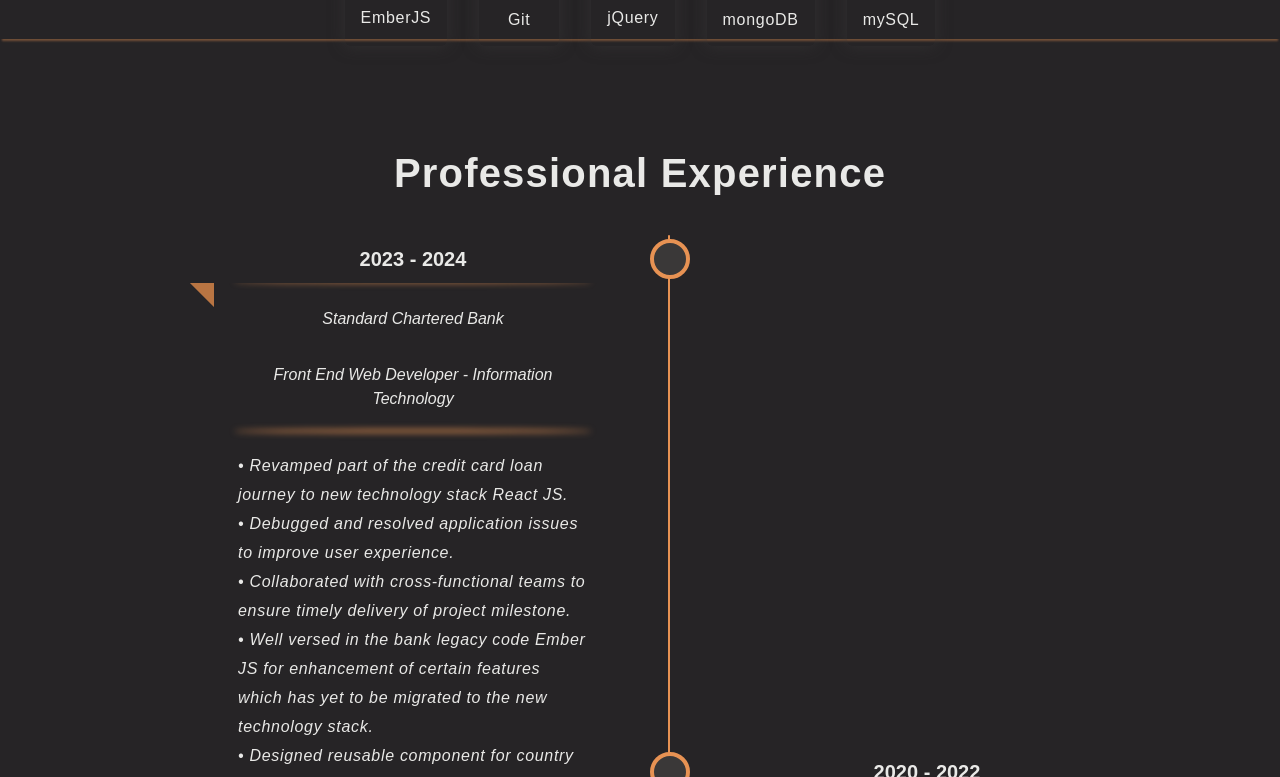
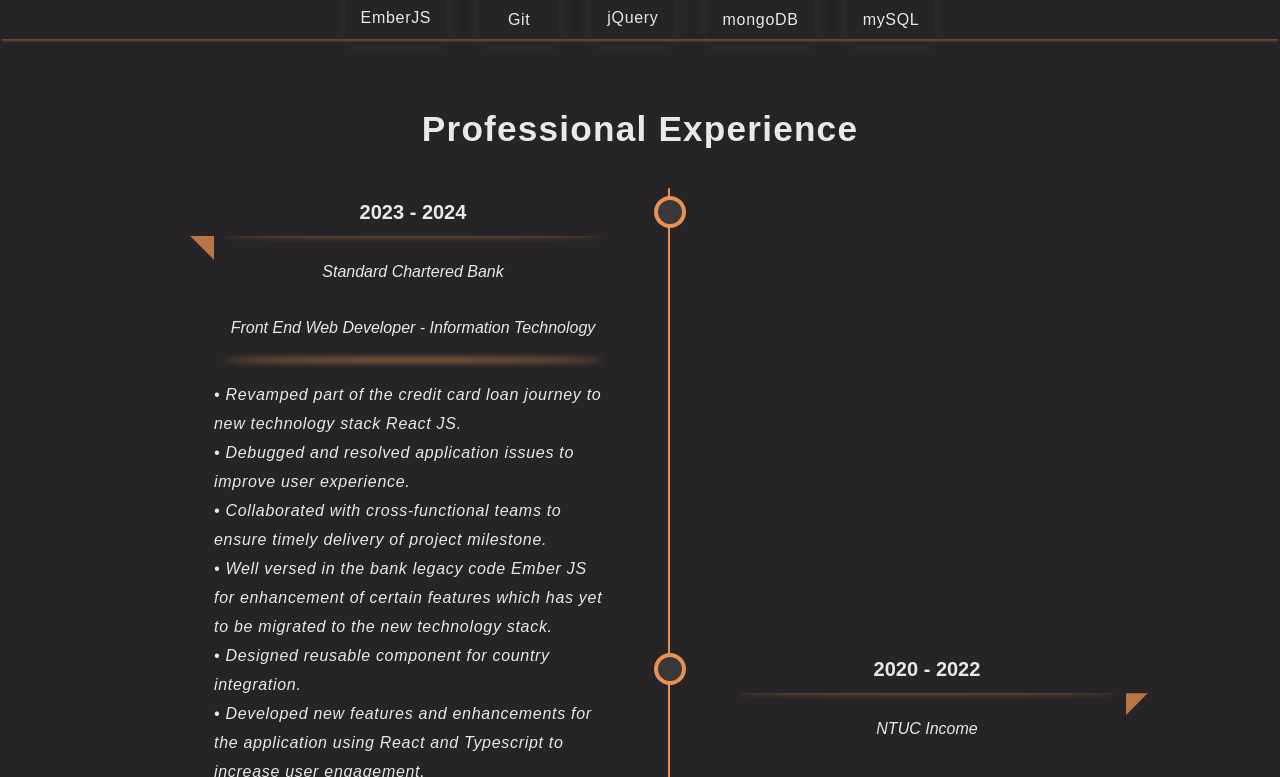
Before and after one commit to alvislim/portfolio, a React (Vite) app in the folder portfolio/: page / in a window 1280 px wide. Shown: the part 803-1580 px from the top of the page. Built offline with nearby package versions, Linux system fonts and the light colour scheme.

Commit message:
fixed general style

```diff
--- a/portfolio/src/App.css
+++ b/portfolio/src/App.css
@@ -29,6 +29,6 @@
 
 @media screen and (max-width: 600px) {
   #root {
-    height: 100vh;
+    height: 100%;
   }
 }
--- a/portfolio/src/Landing/Experience/Content/index.css
+++ b/portfolio/src/Landing/Experience/Content/index.css
@@ -14,6 +14,7 @@ ul {
 @media screen and (max-width: 600px) {
   ul {
     width: 90%;
+    padding: 0 0 0 15px;
   }
 }
 
@@ -75,7 +76,7 @@ ul li .date::before {
   position: absolute;
   top: 100%;
 
-  clip-path: polygon(0 0, 100% 0, 0 100%);
+  clip-path: polygon(0 0, 90% 0, 0 90%);
   right: 0;
 }
 
@@ -83,7 +84,7 @@ ul li .date::before {
 ul li .date::after {
   content: "";
   position: absolute;
-  width: 2rem;
+  width: 1.5rem;
   aspect-ratio: 1;
   background: rgb(58, 56, 56);
   border: 0.3rem solid var(--orange-shade);
@@ -98,7 +99,7 @@ ul li .date::after {
 ul li .title,
 ul li .descr {
   position: relative;
-  padding-inline: 1.5rem;
+  /* padding-inline: 0.1rem; */
   color: var(--milky-white);
   height: max-content;
   padding-top: 1rem;
@@ -127,7 +128,7 @@ ul li .title::before,
 ul li .descr::before {
   content: "";
   position: absolute;
-  width: 90%;
+  width: 95%;
   height: 0.2rem;
   background: var(--orange-shade);
   left: 50%;
--- a/portfolio/src/Landing/Experience/index.css
+++ b/portfolio/src/Landing/Experience/index.css
@@ -8,7 +8,7 @@
 .experience-container > p {
   color: var(--milky-white);
   font-weight: 700;
-  font-size: 2.5rem;
+  font-size: 2.2rem;
   letter-spacing: 1.2px;
-  margin-bottom: 2rem;
+  margin: 0 0 2rem 0;
 }
--- a/portfolio/src/Landing/Projects/index.css
+++ b/portfolio/src/Landing/Projects/index.css
@@ -1,6 +1,6 @@
 .project-container {
   width: 100%;
-  height: 100%;
+  height: 100vh;
   max-width: 980px;
   margin-block-end: 2rem;
 }
@@ -8,7 +8,7 @@
 .project-container > .title {
   color: var(--milky-white);
   font-weight: 700;
-  font-size: 2.5rem;
+  font-size: 2.2rem;
   letter-spacing: 1.2px;
   margin-bottom: 2rem;
 }
@@ -18,6 +18,15 @@
   gap: 1rem;
   flex-wrap: wrap;
   justify-content: center;
-  flex-flow: column;
+  flex-flow: row;
   align-items: center;
 }
+
+@media screen and (max-width: 600px) {
+  .project-wrapper {
+    flex-direction: column;
+  }
+  .project-container {
+    height: 100%;
+  }
+}
--- a/portfolio/src/Landing/index.tsx
+++ b/portfolio/src/Landing/index.tsx
@@ -33,7 +33,7 @@ const Landing = () => {
         <div className={`section h-100`} id='experience'>
           <Experience />
         </div>
-        <div className={`section h-100`} id='experience'>
+        <div className={`section h-100`} id='projects'>
           <Projects />
         </div>
       </div>
```
